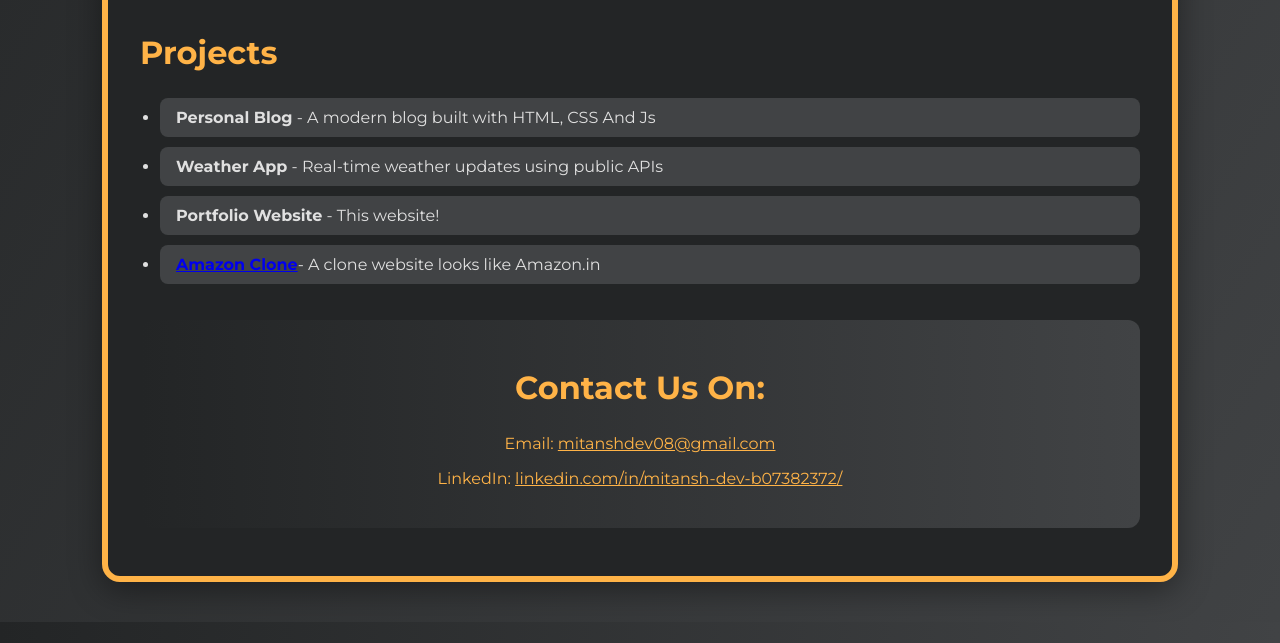
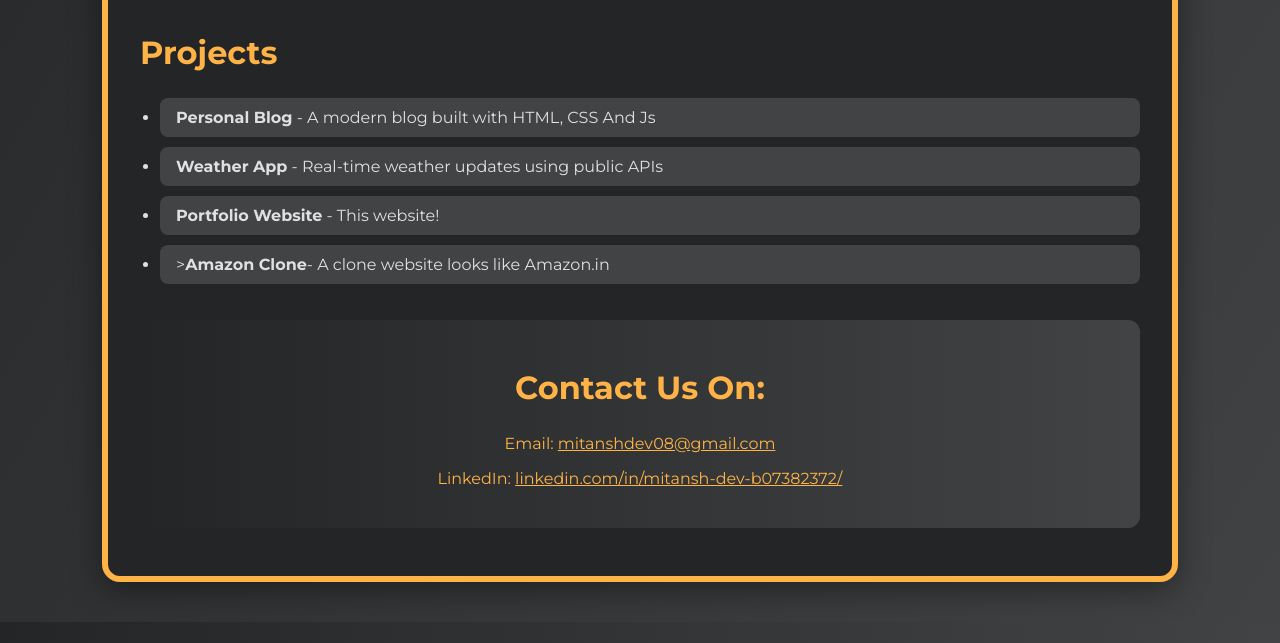
Before and after one commit to Mitansh-09/Portfolio-website, a plain HTML site: page index.html in a window 1280 px wide. Shown: the part 750-1393 px from the top of the page. Drawn offline with Linux system fonts and the light colour scheme.

Commit message:
Update index.html

```diff
--- a/index.html
+++ b/index.html
@@ -205,7 +205,7 @@
                 <li><strong>Personal Blog</strong> - A modern blog built with HTML, CSS And Js</li>
                 <li><strong>Weather App</strong> - Real-time weather updates using public APIs</li>
                 <li><strong>Portfolio Website</strong> - This website!</li>
-                <li><strong><a href="https://mitansh-09.github.io/Amazone-website-clone/" target="_blank" alt="Amazon Clone">Amazon Clone</a></strong>- A clone website looks like Amazon.in</li>
+                <li><a href="https://mitansh-09.github.io/Amazone-website-clone/" target="_blank" alt="Amazon Clone"></a>><strong>Amazon Clone</strong>- A clone website looks like Amazon.in</li>
             </ul>
         </div>
         <div class="contact" id="contact">
```
